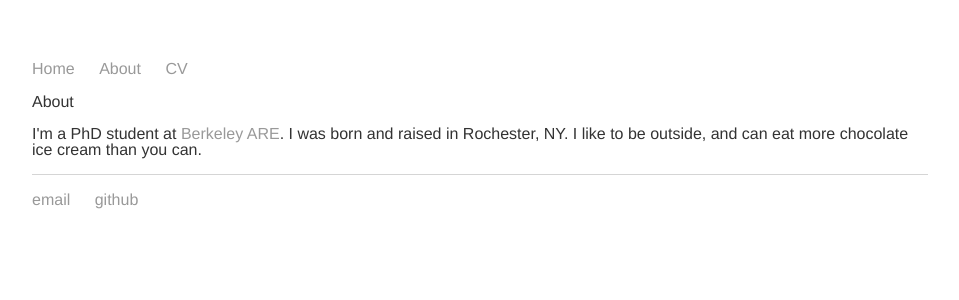
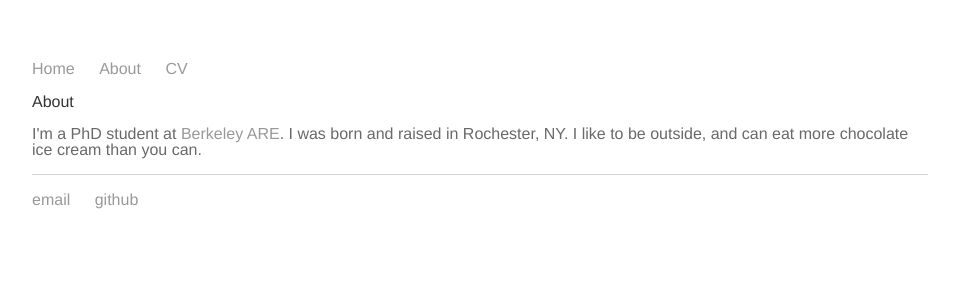
Before and after one commit to Matt-Tarduno/Matt-Tarduno.github.io, a Jekyll site: the page built from about/index.html, in a window 1280 px wide. Shown: the top 300 px of the page, without its empty margins (160-1119 px from the left). Built offline with Jekyll 4.4.1, drawn with Linux system fonts in a browser that asks for light colours.

Commit message:
Update main.css

```diff
--- a/css/main.css
+++ b/css/main.css
@@ -24,7 +24,7 @@
     padding: 0px;
     list-style: none;
     font-size: 1.0em;
-    font-weight: 300;
+    font-weight: 200;
     line-height: 1.0em;
     color: #333;
 }
@@ -35,7 +35,7 @@
     font-size: 1.0em;
     font-weight: 200;
     line-height: 1.0em;
-    color: #333;
+    color: #696969;
 }
 footer {
     border-top: 1px solid #d5d5d5;
```
